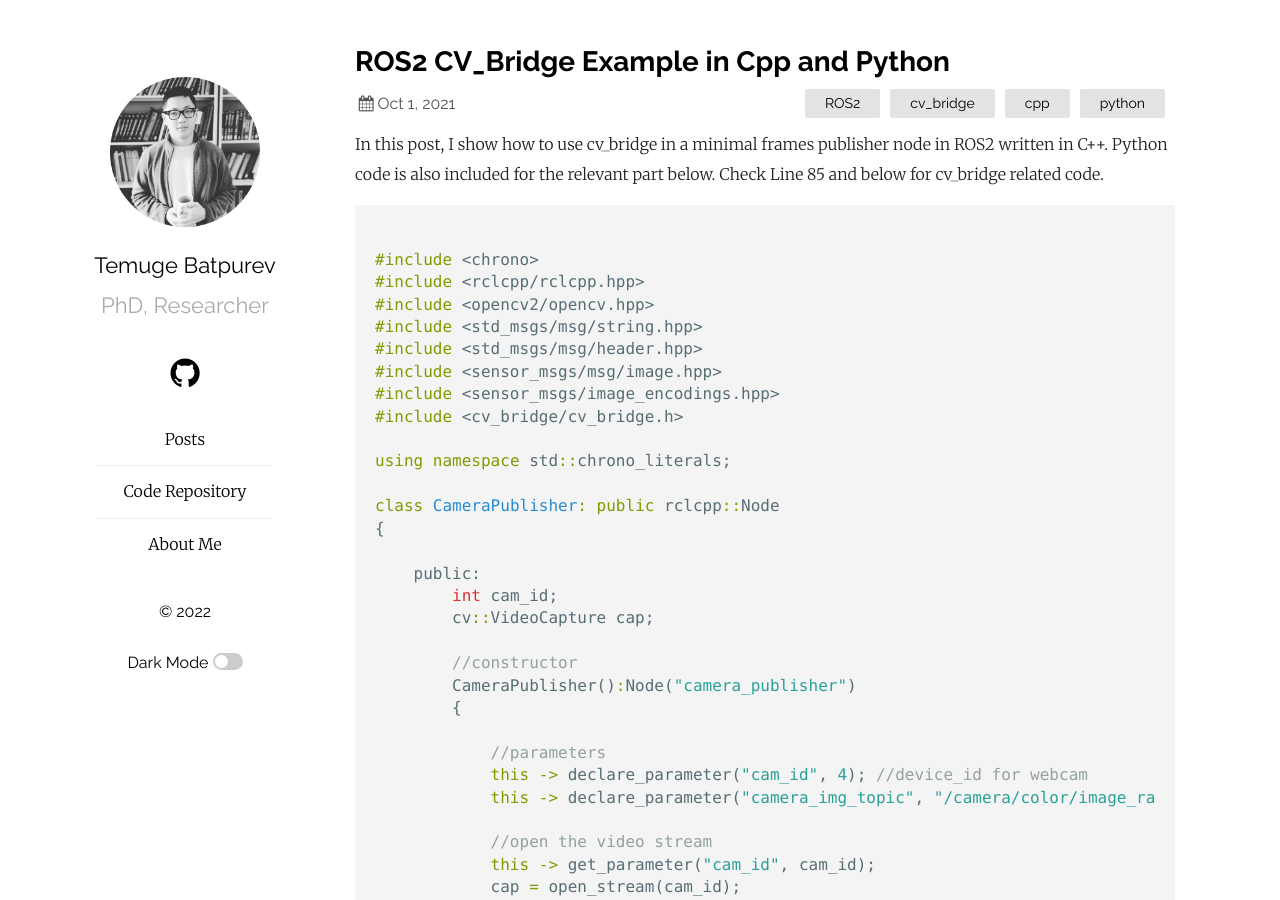
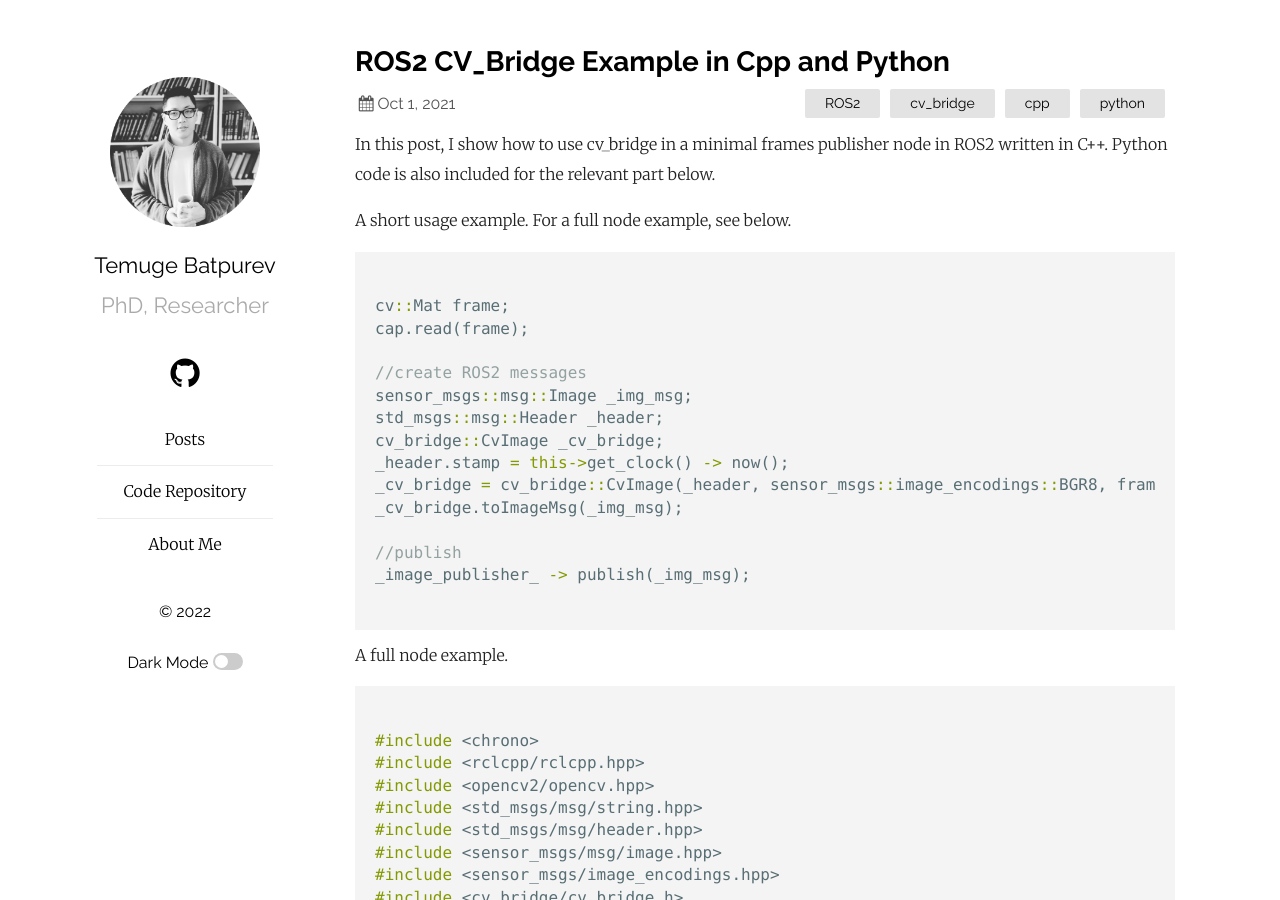
Before and after one commit to TemugeB/temugeb.github.io, a Jekyll site: the page built from _posts/2022-06-23-ros2-cv-bridge-minimal-pubisher.md, in a window 1280 px wide and 900 px high. Built offline with Jekyll 4.4.1, drawn with Linux system fonts in a browser that asks for light colours.

Commit message:
Update 2022-06-23-ros2-cv-bridge-minimal-pubisher.md

````diff
--- a/_posts/2022-06-23-ros2-cv-bridge-minimal-pubisher.md
+++ b/_posts/2022-06-23-ros2-cv-bridge-minimal-pubisher.md
@@ -5,7 +5,29 @@ date:   2021-10-01 10:00:00 +0000
 categories: ROS2 cv_bridge cpp python
 ---
 
-In this post, I show how to use cv_bridge in a minimal frames publisher node in ROS2 written in C++. Python code is also included for the relevant part below. Check Line 85 and below for cv_bridge related code.
+In this post, I show how to use cv_bridge in a minimal frames publisher node in ROS2 written in C++. Python code is also included for the relevant part below.
+
+A short usage example. For a full node example, see below.
+
+```cpp
+
+cv::Mat frame;
+cap.read(frame);
+
+//create ROS2 messages
+sensor_msgs::msg::Image _img_msg;
+std_msgs::msg::Header _header;
+cv_bridge::CvImage _cv_bridge;
+_header.stamp = this->get_clock() -> now();
+_cv_bridge = cv_bridge::CvImage(_header, sensor_msgs::image_encodings::BGR8, frame);
+_cv_bridge.toImageMsg(_img_msg);
+
+//publish
+_image_publisher_ -> publish(_img_msg);
+
+```
+
+A full node example.
 
 ```cpp
 
````
